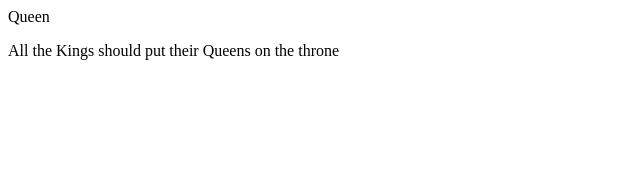
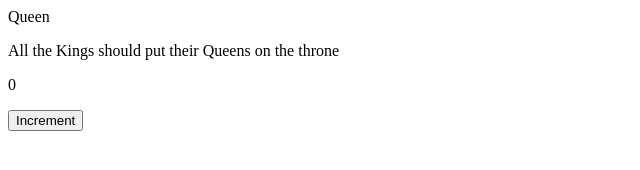
Before and after one commit to Zuwaynib/vue-CDN-practice, a plain HTML site: page index.html in a window 1280 px wide. Shown: the whole page, without its empty margins (0-640 px from the left). Drawn offline with nearby package versions, Linux system fonts and the light colour scheme.

Commit message:
added methods

```diff
--- a/index.html
+++ b/index.html
@@ -3,15 +3,24 @@
 <div id="app">
     <p>{{ name }}</p>
     <p>{{ message }}</p>
+    <p>{{ count }}</p>
+    <button @click="increment">Increment</button>
 </div>
 
 <script>
     Vue.createApp({
-        setup() {
+        data() {
             return {
                 name: 'Queen',
-                message: 'All the Kings should put their Queens on the throne'
+                message: 'All the Kings should put their Queens on the throne',
+                count: 0
+            }
+        },
+        methods: {
+            increment() {
+                this.count++;
             }
         }
+
     }).mount('#app')
 </script>
```
